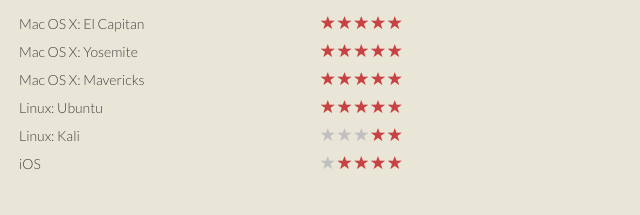
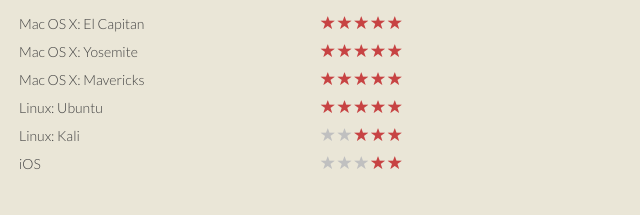
Before and after one commit to dderuiter/dderuiter.github.io, a plain HTML site: page index.html in a window 1280 px wide. Shown: the part 7020-7235 px from the top of the page, 640-1280 px from the left. Drawn offline with nearby package versions, Linux system fonts and the light colour scheme.

Commit message:
Changed ratings

```diff
--- a/index.html
+++ b/index.html
@@ -869,7 +869,7 @@
                         <span class="skill-score">
                             <span class="glyphicon glyphicon-star"></span>
                             <span class="glyphicon glyphicon-star"></span>
-                            <span class="glyphicon glyphicon-star"></span>
+                            <span class="glyphicon glyphicon-star filled"></span>
                             <span class="glyphicon glyphicon-star filled"></span>
                             <span class="glyphicon glyphicon-star filled"></span>
                         </span>
@@ -878,8 +878,8 @@
                         <span class="skill-title">iOS</span>
                         <span class="skill-score">
                             <span class="glyphicon glyphicon-star"></span>
-                            <span class="glyphicon glyphicon-star filled"></span>
-                            <span class="glyphicon glyphicon-star filled"></span>
+                            <span class="glyphicon glyphicon-star"></span>
+                            <span class="glyphicon glyphicon-star"></span>
                             <span class="glyphicon glyphicon-star filled"></span>
                             <span class="glyphicon glyphicon-star filled"></span>
                         </span>
```
